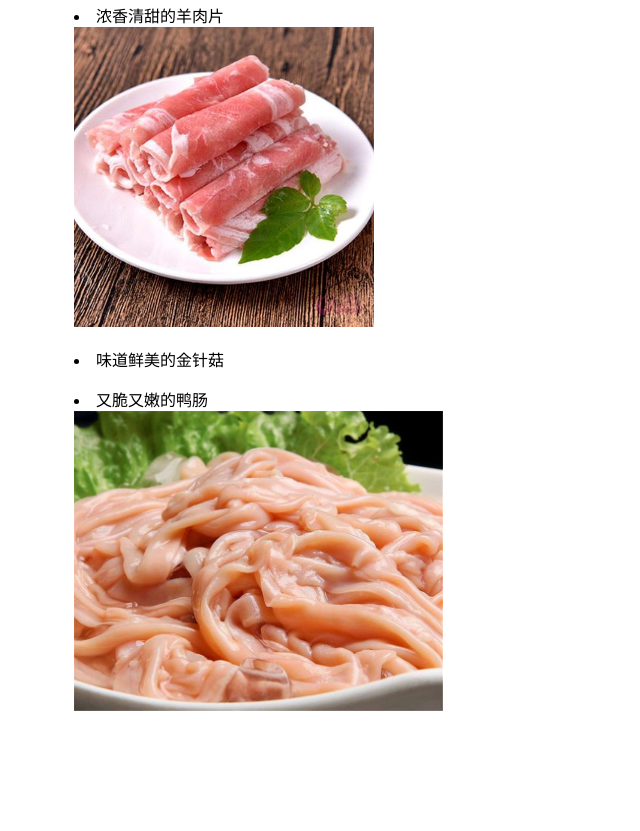
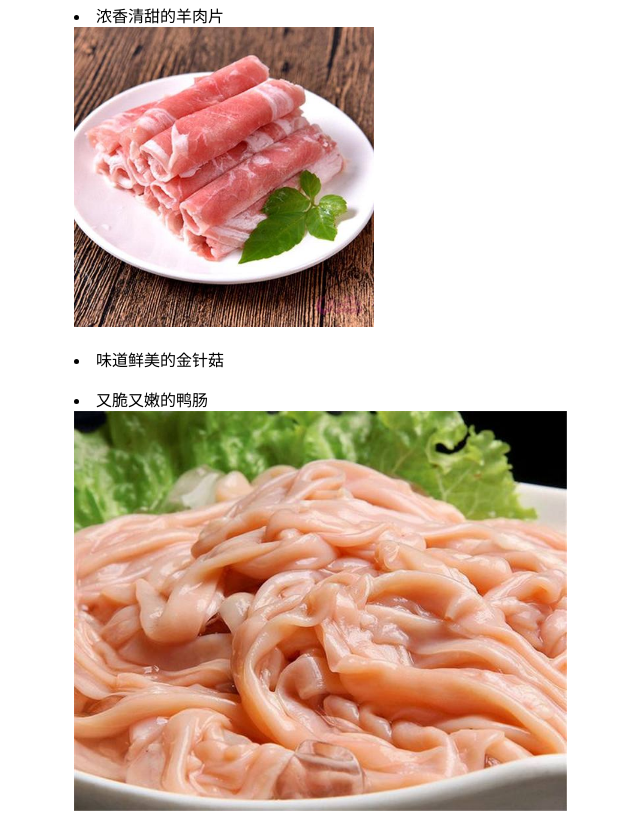
Before and after one commit to leipingpin/zuoye, a plain HTML site: page 2.html in a window 1280 px wide. Shown: the part 829-1660 px from the top of the page, without its empty margins (341-981 px from the left). Before the commit the page ends 1560 px from the top, so only its background shows below. Drawn offline with Linux system fonts and the light colour scheme.

Commit message:
Update 2.html

```diff
--- a/2.html
+++ b/2.html
@@ -19,7 +19,7 @@
     <li>味道鲜美的金针菇
         <img src="7(2).jpg" height="300" wigth="300" alt="">  <p></p>
     <li>又脆又嫩的鸭肠
-        <img src="9.jpeg" height="300" wigth="300" alt="">  <p></p>
+        <img src="9.jpeg" height="400" wigth="400" alt="">  <p></p>
     </div><p></p>
 
  </body>
```
